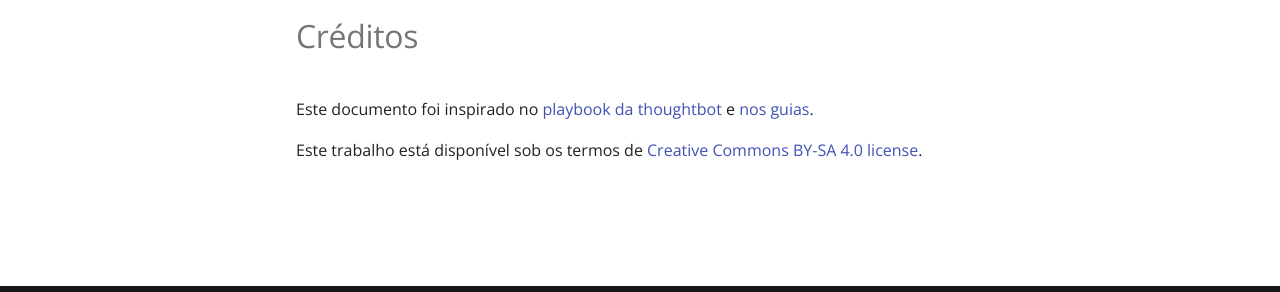
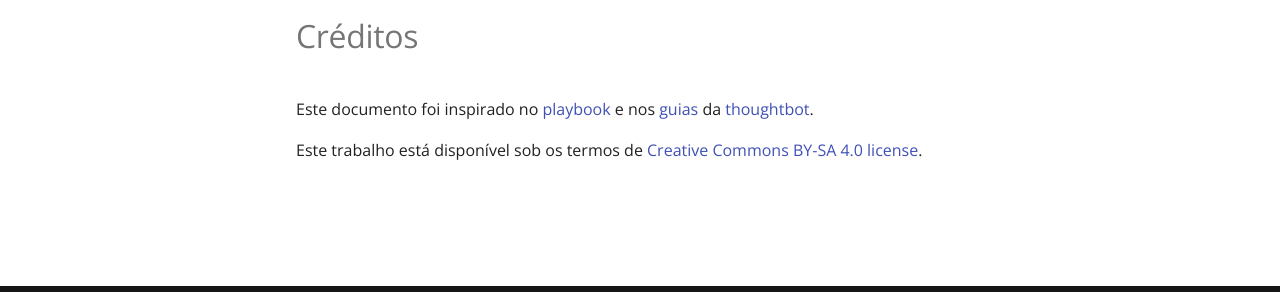
Before and after one commit to magrathealabs/playbook, an MkDocs documentation site: the page built from docs/x-references.md, in a window 1280 px wide. Shown: the part 550-842 px from the top of the page. Built offline with MkDocs 1.6.1 and Material for MkDocs 9.7.7, drawn with Linux system fonts in a browser that asks for light colours; comment, search, counter and statistics services are not loaded; part of the change alters nothing that is shown.

```diff
--- a/docs/x-references.md
+++ b/docs/x-references.md
@@ -15,6 +15,6 @@ Estas são algumas de nossas referências:
 
 # Créditos
 
-Este documento foi inspirado no [playbook da thoughtbot](https://thoughtbot.com/playbook) e [nos guias](https://github.com/thoughtbot/guides).
+Este documento foi inspirado no [playbook](https://thoughtbot.com/playbook) e nos [guias](https://github.com/thoughtbot/guides) da [thoughtbot](https://thoughtbot.com).
 
 Este trabalho está disponível sob os termos de [Creative Commons BY-SA 4.0 license](https://creativecommons.org/licenses/by-sa/4.0/).
```
